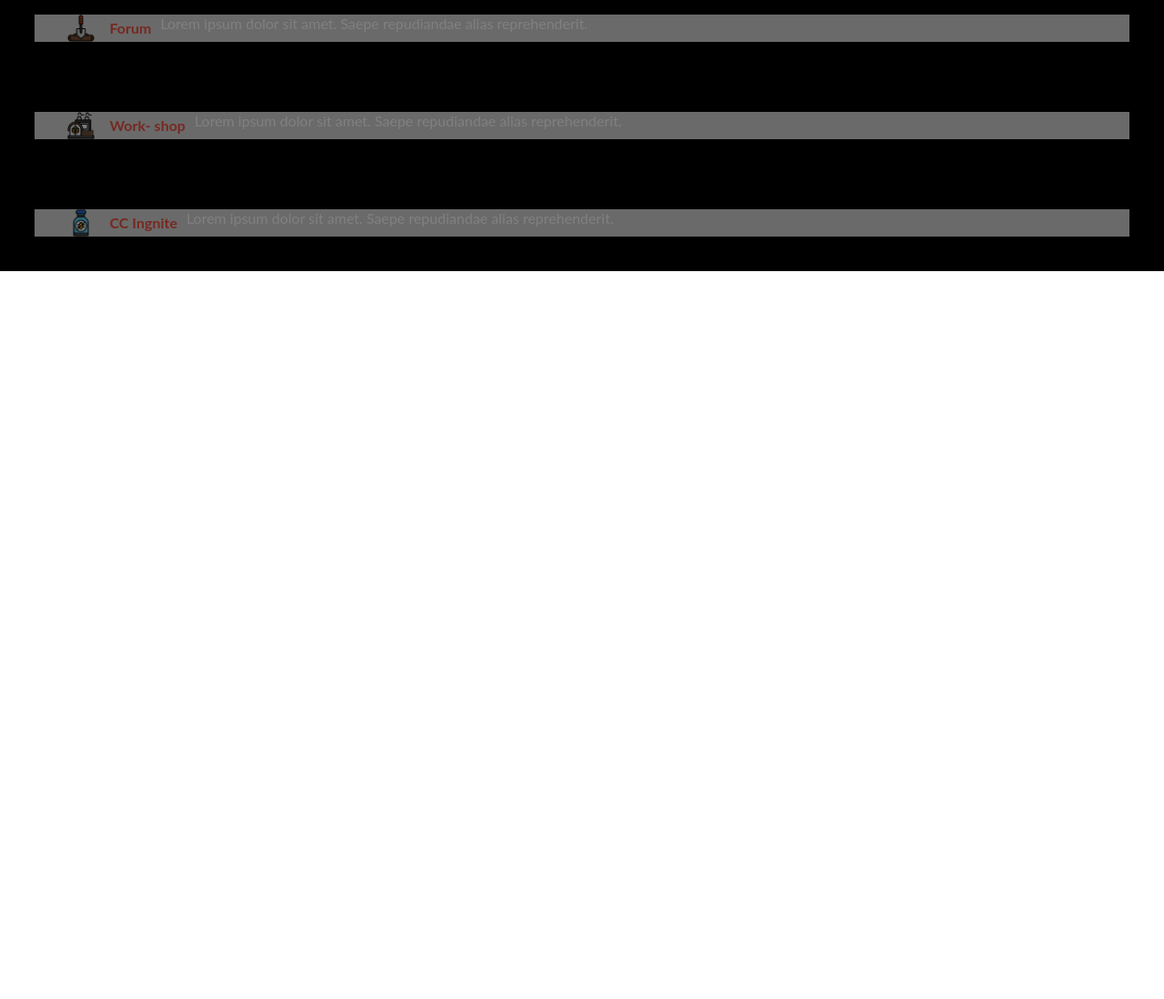
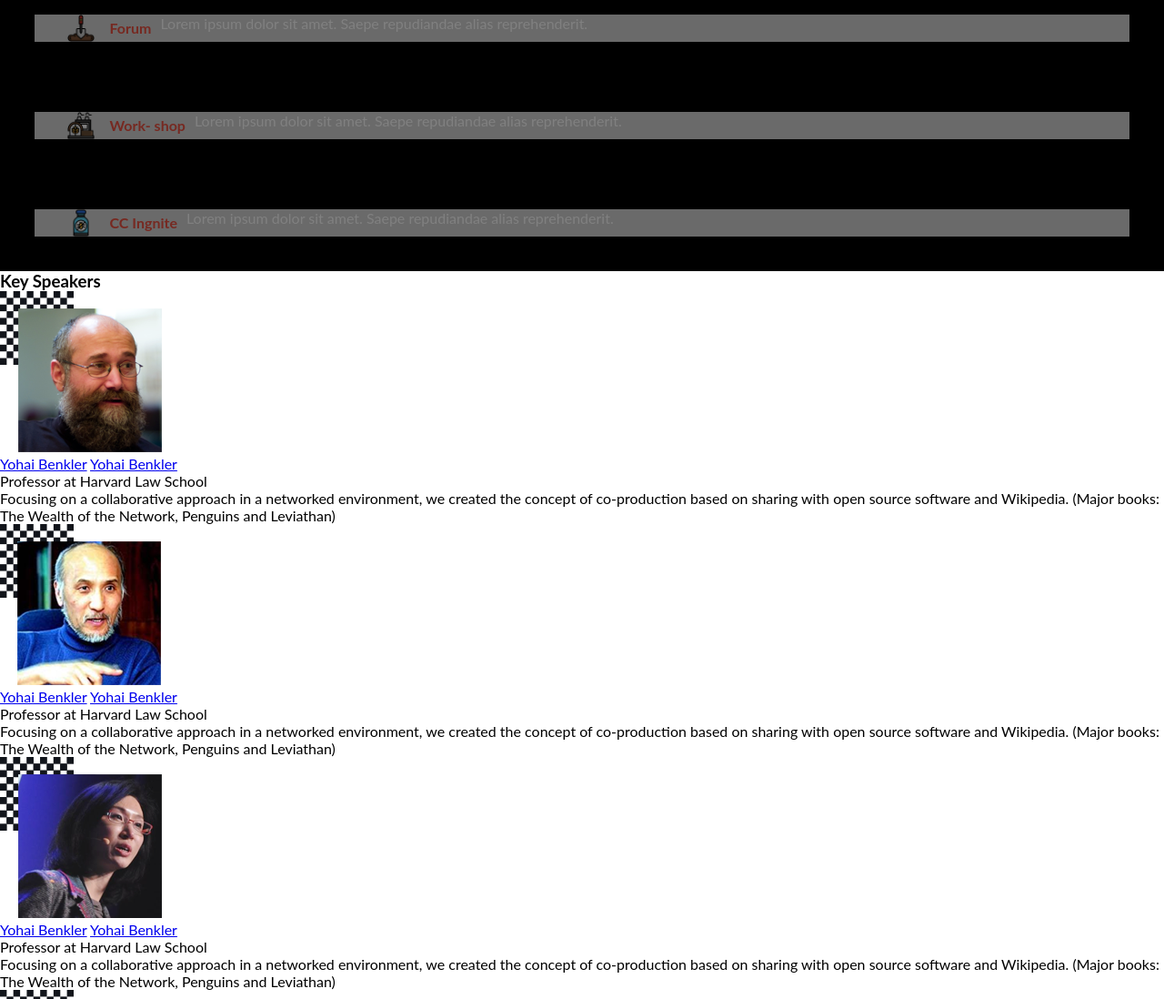
Before and after one commit to cancelei/Capstone-M1-Event-Page, a plain HTML site: page index.html in a window 1280 px wide. Shown: the part 1042-2140 px from the top of the page at 91% size. Before the commit the page ends 1340 px from the top, so only its background shows below. Drawn offline with Linux system fonts and the light colour scheme; a web font is replaced by a local one.

Commit message:
HTML and CSS update.

```diff
--- a/index.html
+++ b/index.html
@@ -86,9 +86,66 @@
   </section>
 
   <!-- Section Speakers -->
-  <section>
+  <section class="speakersection">
+    <h3 class="titlespeakers">Key Speakers</h3>
 
+    <div class="speakerparent">
 
+      <div class="speakercard">
+        <div class="speakerimg"><img src="/Assets/Speakers/speaker_01.png" alt=""></div>
+        <a href="linkedin.com" class="speakername">Yohai Benkler</a>
+        <a href="linkedin.com" class="speakername">Yohai Benkler</a>
+        <div class="speakertitle">Professor at Harvard Law School</div>
+        <div class="speakerdescription">Focusing on a collaborative approach in a networked environment, we created the concept of co-production based on sharing with open source software and Wikipedia.
+          (Major books: The Wealth of the Network, Penguins and Leviathan)</div>
+      </div>
+
+      <div class="speakercard">
+        <div class="speakerimg"><img src="/Assets/Speakers/speaker_02.png" alt=""></div>
+        <a href="linkedin.com" class="speakername">Yohai Benkler</a>
+        <a href="linkedin.com" class="speakername">Yohai Benkler</a>
+        <div class="speakertitle">Professor at Harvard Law School</div>
+        <div class="speakerdescription">Focusing on a collaborative approach in a networked environment, we created the concept of co-production based on sharing with open source software and Wikipedia.
+          (Major books: The Wealth of the Network, Penguins and Leviathan)</div>
+      </div>
+
+      <div class="speakercard">
+        <div class="speakerimg"><img src="/Assets/Speakers/speaker_03.png" alt=""></div>
+        <a href="linkedin.com" class="speakername">Yohai Benkler</a>
+        <a href="linkedin.com" class="speakername">Yohai Benkler</a>
+        <div class="speakertitle">Professor at Harvard Law School</div>
+        <div class="speakerdescription">Focusing on a collaborative approach in a networked environment, we created the concept of co-production based on sharing with open source software and Wikipedia.
+          (Major books: The Wealth of the Network, Penguins and Leviathan)</div>
+      </div>
+
+      <div class="speakercard">
+        <div class="speakerimg"><img src="/Assets/Speakers/speaker_04.png" alt=""></div>
+        <a href="linkedin.com" class="speakername">Yohai Benkler</a>
+        <a href="linkedin.com" class="speakername">Yohai Benkler</a>
+        <div class="speakertitle">Professor at Harvard Law School</div>
+        <div class="speakerdescription">Focusing on a collaborative approach in a networked environment, we created the concept of co-production based on sharing with open source software and Wikipedia.
+          (Major books: The Wealth of the Network, Penguins and Leviathan)</div>
+      </div>
+
+      <div class="speakercard">
+        <div class="speakerimg"><img src="/Assets/Speakers/speaker_05.png" alt=""></div>
+        <a href="linkedin.com" class="speakername">Yohai Benkler</a>
+        <a href="linkedin.com" class="speakername">Yohai Benkler</a>
+        <div class="speakertitle">Professor at Harvard Law School</div>
+        <div class="speakerdescription">Focusing on a collaborative approach in a networked environment, we created the concept of co-production based on sharing with open source software and Wikipedia.
+          (Major books: The Wealth of the Network, Penguins and Leviathan)</div>
+      </div>
+
+      <div class="speakercard">
+        <div class="speakerimg"><img src="/Assets/Speakers/speaker_06.png" alt=""></div>
+        <a href="linkedin.com" class="speakername">Yohai Benkler</a>
+        <a href="linkedin.com" class="speakername">Yohai Benkler</a>
+        <div class="speakertitle">Professor at Harvard Law School</div>
+        <div class="speakerdescription">Focusing on a collaborative approach in a networked environment, we created the concept of co-production based on sharing with open source software and Wikipedia.
+          (Major books: The Wealth of the Network, Penguins and Leviathan)</div>
+      </div>
+
+    </div>
   </section>
 
 <!-- Javascript link -->
--- a/style.css
+++ b/style.css
@@ -141,3 +141,38 @@
 .cardparagraph {
   color: white;
 }
+
+
+/* Section Speakers */
+
+.speakersection {
+
+}
+
+.titlespeakers {
+
+}
+
+.speakerparent {
+
+}
+
+.speakercard {
+
+}
+
+.speakerimg {
+
+}
+
+.speakername {
+
+}
+
+.speakertitle {
+
+}
+
+.speakerdescription {
+
+}
```
Also changed, not shown: Assets/Speakers/speaker_01.png (added), Assets/Speakers/speaker_02.png (added), Assets/Speakers/speaker_03.png (added), Assets/Speakers/speaker_04.png (added), Assets/Speakers/speaker_05.png (added), Assets/Speakers/speaker_06.png (added).
